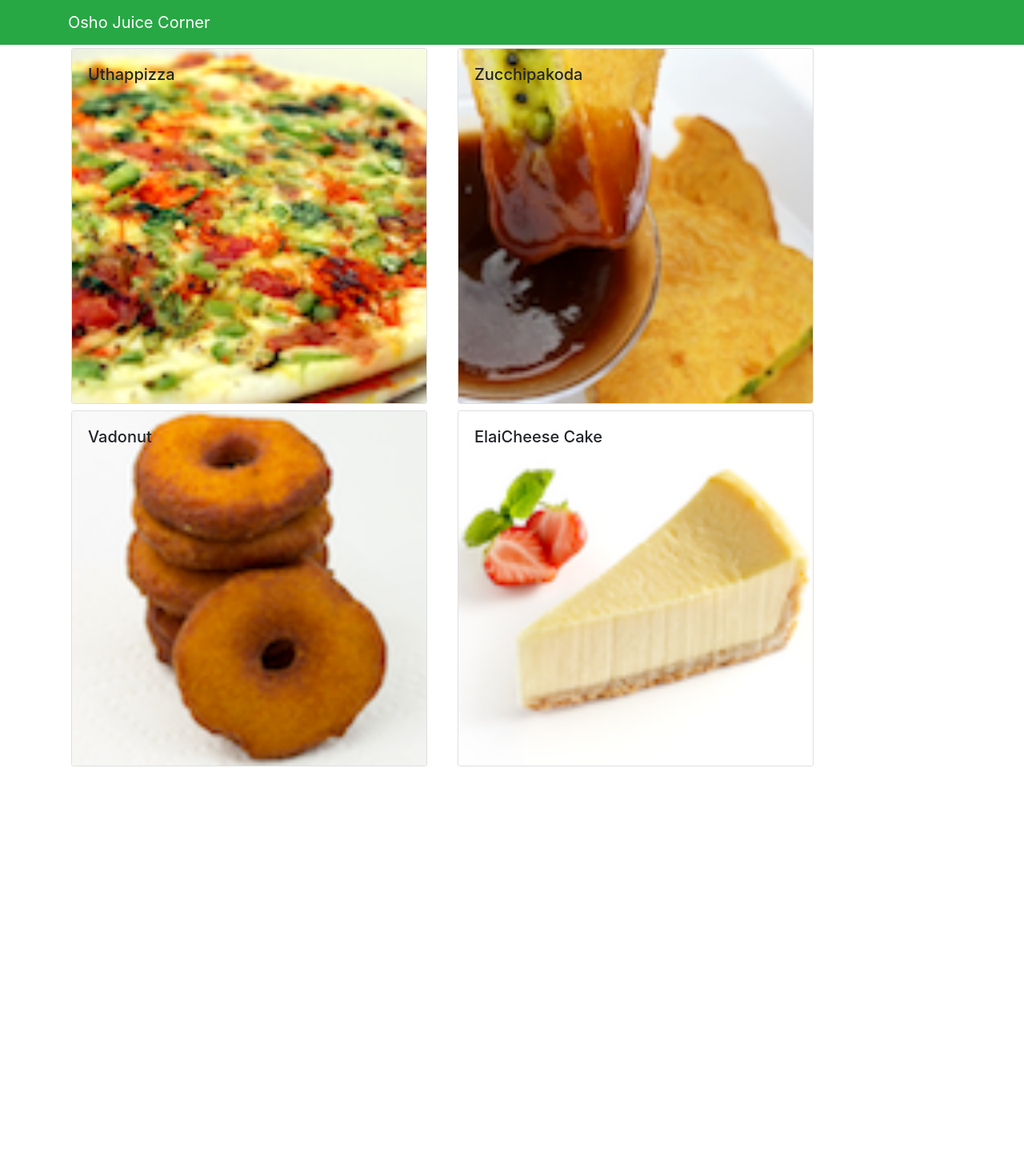
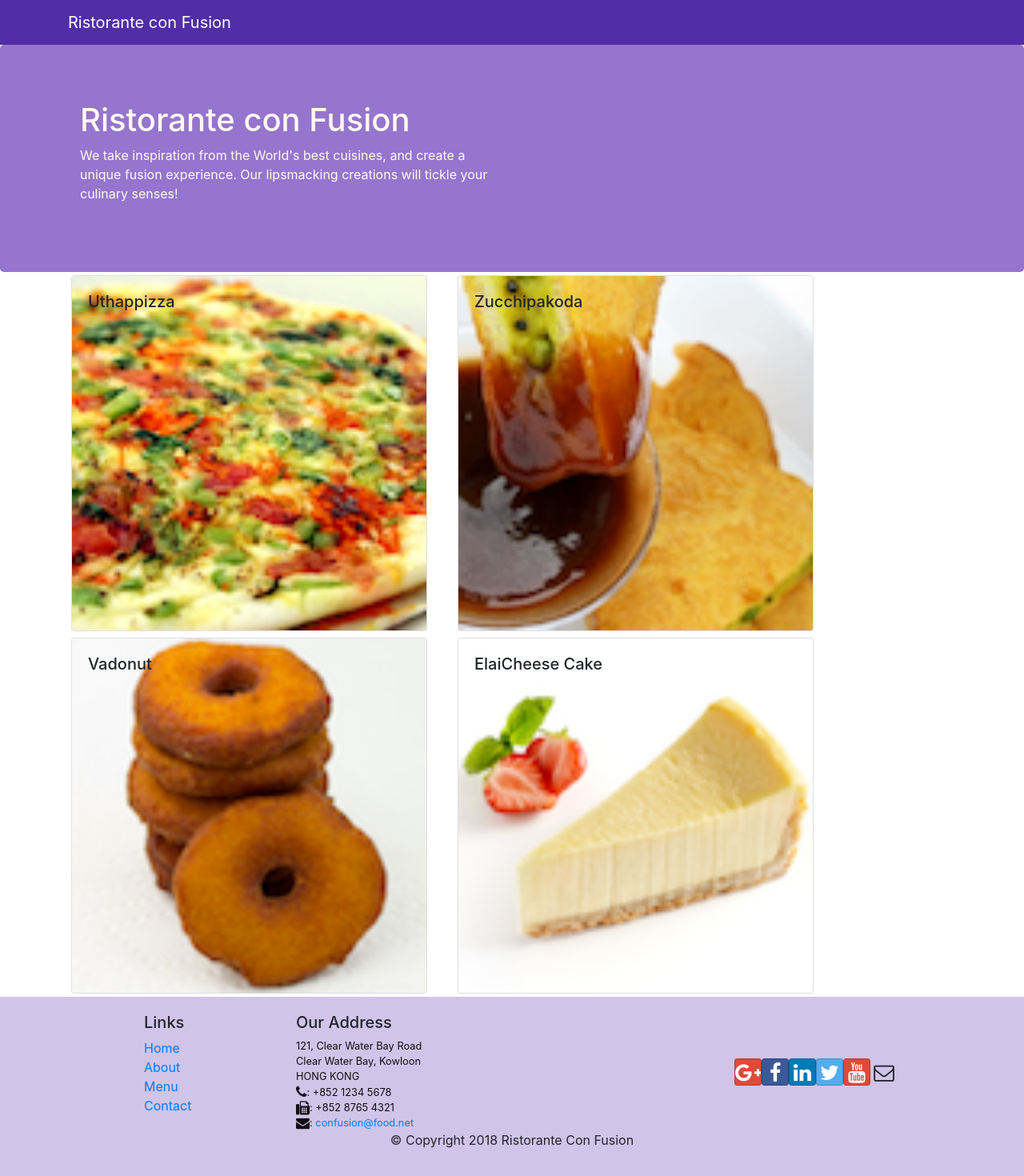
Before and after one commit to shivamkumar116/React-Coursera, a React (Create React App) app: page / in a window 1280 px wide. Shown: the top 1470 px of the page at 80% size. Before the commit the page ends 962 px from the top, so only its background shows below. Built offline with nearby package versions, Linux system fonts and the light colour scheme.

Commit message:
header and footer

```diff
--- a/package.json
+++ b/package.json
@@ -7,6 +7,8 @@
     "@testing-library/react": "^9.5.0",
     "@testing-library/user-event": "^7.2.1",
     "bootstrap": "^4.5.0",
+    "bootstrap-social": "^5.1.1",
+    "font-awesome": "^4.7.0",
     "react": "^16.13.1",
     "react-dom": "^16.13.1",
     "react-popper": "^0.9.2",
--- a/src/App.css
+++ b/src/App.css
@@ -1,38 +1,34 @@
-.App {
-  text-align: center;
+.row-header {
+  margin: 0px auto;
+  padding: 0px auto;
 }
 
-.App-logo {
-  height: 40vmin;
-  pointer-events: none;
+.row-content {
+  margin: 0px auto;
+  padding: 50px 0px 50px 0px;
+  border-bottom: 1px ridge;
+  min-height: 400px;
 }
 
-@media (prefers-reduced-motion: no-preference) {
-  .App-logo {
-    animation: App-logo-spin infinite 20s linear;
-  }
+.footer {
+  background-color: #D1C4E9;
+  margin: 0px auto;
+  padding: 20px 0px 20px 0px;
 }
 
-.App-header {
-  background-color: #282c34;
-  min-height: 100vh;
-  display: flex;
-  flex-direction: column;
-  align-items: center;
-  justify-content: center;
-  font-size: calc(10px + 2vmin);
-  color: white;
+.jumbotron {
+  padding: 70px 30px 70px 30px;
+  margin: 0px auto;
+  background: #9575CD;
+  color: floralwhite;
 }
 
-.App-link {
-  color: #61dafb;
+address {
+  font-size: 80%;
+  margin: 0px;
+  color: #0f0f0f;
 }
 
-@keyframes App-logo-spin {
-  from {
-    transform: rotate(0deg);
-  }
-  to {
-    transform: rotate(360deg);
-  }
+.navbar-dark {
+  background-color: #512DA8;
 }
--- /dev/null
+++ b/src/components/FooterComponent.js
@@ -0,0 +1,90 @@
+import React from "react";
+
+function Footer(props) {
+  return (
+    <div className="footer">
+      <div className="container">
+        <div className="row justify-content-center">
+          <div className="col-4 offset-1 col-sm-2">
+            <h5>Links</h5>
+            <ul className="list-unstyled">
+              <li>
+                <a href="#">Home</a>
+              </li>
+              <li>
+                <a href="#">About</a>
+              </li>
+              <li>
+                <a href="#">Menu</a>
+              </li>
+              <li>
+                <a href="contactus.html">Contact</a>
+              </li>
+            </ul>
+          </div>
+          <div className="col-7 col-sm-5">
+            <h5>Our Address</h5>
+            <address>
+              121, Clear Water Bay Road
+              <br />
+              Clear Water Bay, Kowloon
+              <br />
+              HONG KONG
+              <br />
+              <i className="fa fa-phone fa-lg"></i>: +852 1234 5678
+              <br />
+              <i className="fa fa-fax fa-lg"></i>: +852 8765 4321
+              <br />
+              <i className="fa fa-envelope fa-lg"></i>:{" "}
+              <a href="mailto:confusion@food.net">confusion@food.net</a>
+            </address>
+          </div>
+          <div className="col-12 col-sm-4 align-self-center">
+            <div className="text-center">
+              <a
+                className="btn btn-social-icon btn-google"
+                href="http://google.com/+"
+              >
+                <i className="fa fa-google-plus"></i>
+              </a>
+              <a
+                className="btn btn-social-icon btn-facebook"
+                href="http://www.facebook.com/profile.php?id="
+              >
+                <i className="fa fa-facebook"></i>
+              </a>
+              <a
+                className="btn btn-social-icon btn-linkedin"
+                href="http://www.linkedin.com/in/"
+              >
+                <i className="fa fa-linkedin"></i>
+              </a>
+              <a
+                className="btn btn-social-icon btn-twitter"
+                href="http://twitter.com/"
+              >
+                <i className="fa fa-twitter"></i>
+              </a>
+              <a
+                className="btn btn-social-icon btn-google"
+                href="http://youtube.com/"
+              >
+                <i className="fa fa-youtube"></i>
+              </a>
+              <a className="btn btn-social-icon" href="mailto:">
+                <i className="fa fa-envelope-o"></i>
+              </a>
+            </div>
+          </div>
+        </div>
+        <div className="row justify-content-center">
+          <div className="col-auto">
+            <p>© Copyright 2018 Ristorante Con Fusion</p>
+          </div>
+        </div>
+      </div>
+    </div>
+  );
+}
+
+export default Footer;
--- /dev/null
+++ b/src/components/HeaderComponent.js
@@ -0,0 +1,32 @@
+import React, { Component } from "react";
+import { Jumbotron, Navbar, NavbarBrand } from "reactstrap";
+
+class Header extends Component {
+  render() {
+    return (
+      //React fragments
+      <>
+        <Navbar dark>
+          <div className="container">
+            <NavbarBrand href="/">Ristorante con Fusion</NavbarBrand>
+          </div>
+        </Navbar>
+        <Jumbotron>
+          <div className="container">
+            <div className="row row-header">
+              <div className="col-12 col-sm-6">
+                <h1>Ristorante con Fusion</h1>
+                <p>
+                  We take inspiration from the World's best cuisines, and create
+                  a unique fusion experience. Our lipsmacking creations will
+                  tickle your culinary senses!
+                </p>
+              </div>
+            </div>
+          </div>
+        </Jumbotron>
+      </>
+    );
+  }
+}
+export default Header;
--- a/src/components/MainComponent.js
+++ b/src/components/MainComponent.js
@@ -3,6 +3,8 @@
 import Menu from "./MenuComponent";
 import { DISHES } from "../shared/dishes";
 import Dishdetail from "./DishDetailComponent";
+import Header from "./HeaderComponent";
+import Footer from "./FooterComponent";
 
 class Main extends Component {
   constructor(props) {
@@ -19,11 +21,7 @@
   render() {
     return (
       <div>
-        <Navbar dark color="success">
-          <div className="container">
-            <NavbarBrand href="/">Osho Juice Corner</NavbarBrand>
-          </div>
-        </Navbar>
+        <Header />
 
         <Menu
           dishes={this.state.dishes}
@@ -38,6 +36,7 @@
             }
           />
         </div>
+        <Footer />
       </div>
     );
   }
--- a/src/index.js
+++ b/src/index.js
@@ -1,6 +1,8 @@
 import React from "react";
 import ReactDOM from "react-dom";
 import "bootstrap/dist/css/bootstrap.min.css";
+import "font-awesome/css/font-awesome.min.css";
+import "bootstrap-social/bootstrap-social.css";
 import "./index.css";
 import App from "./App";
 import * as serviceWorker from "./serviceWorker";
```
Also changed, not shown: 1 other file (tests, documents, lock files or other folders).
